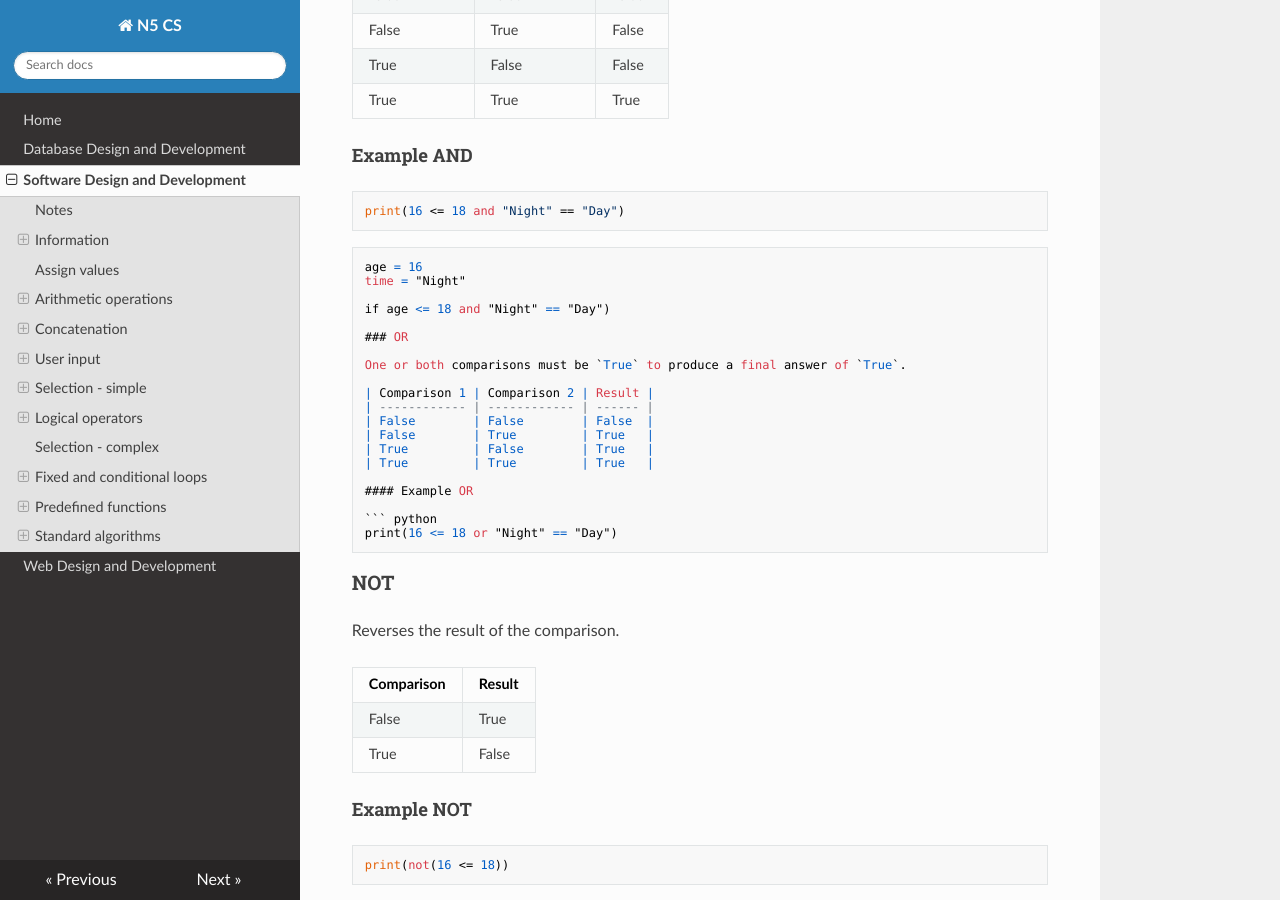
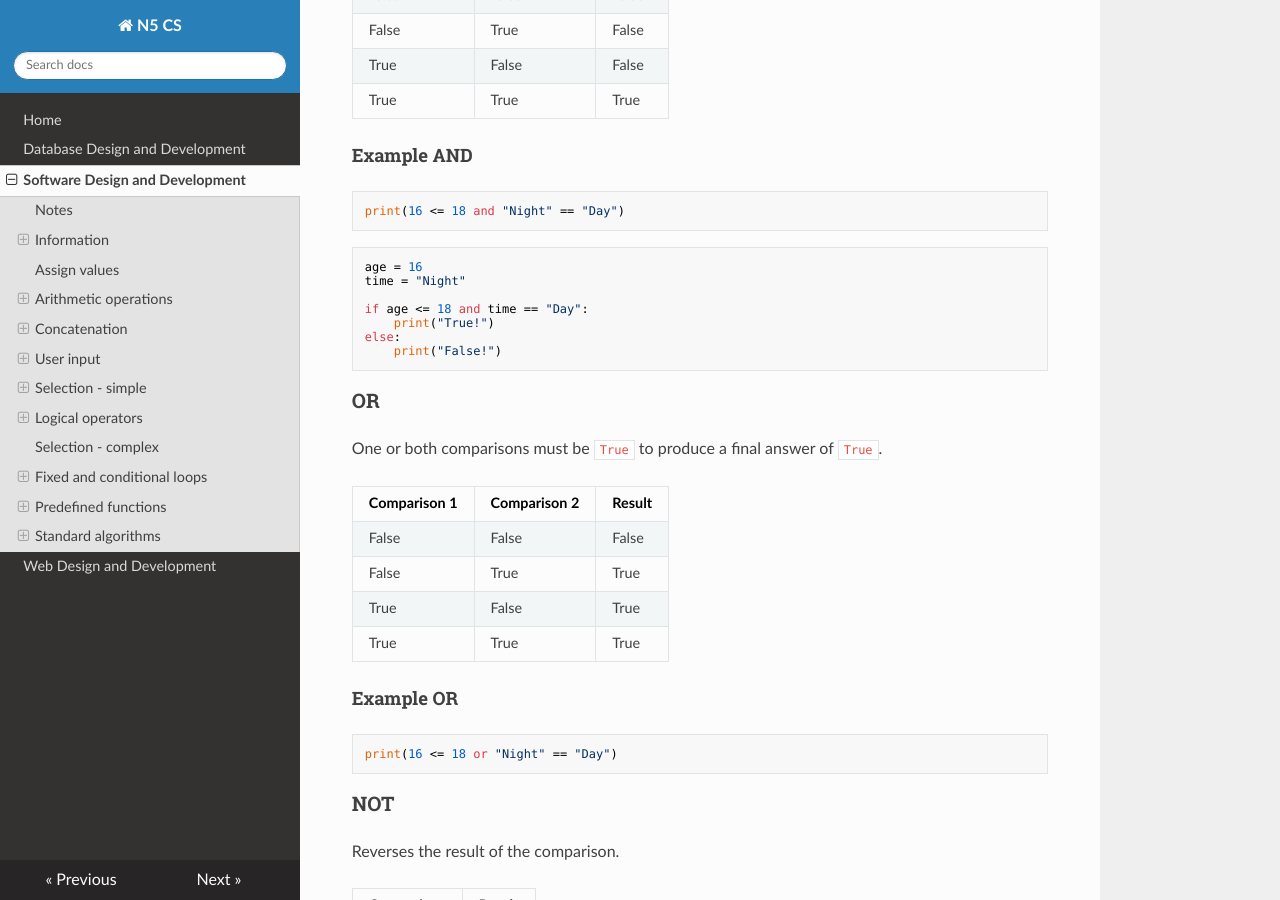
Before and after one commit to MrFriendCS/N5-CS, an MkDocs documentation site: the page built from docs/N5-CS-SDD.md, in a window 1280 px wide and 900 px high, scrolled down 5937 px. Built offline with MkDocs 1.6.1, drawn with Linux system fonts in a browser that asks for light colours; nearby versions of some CDN libraries.

Commit message:
docs/N5-CS-SDD.md updated from https://stackedit.io/

````diff
--- a/docs/N5-CS-SDD.md
+++ b/docs/N5-CS-SDD.md
@@ -312,11 +312,15 @@ Both comparisons must be `True` to produce a final answer of `True`.
 print(16 <= 18 and "Night" == "Day")
 ```
 
-```
+``` python
 age = 16
 time = "Night"
 
-if age <= 18 and "Night" == "Day")
+if age <= 18 and time == "Day":
+	print("True!")
+else:
+	print("False!")
+```
 
 ### OR
 
````
Also changed, not shown: other parts of docs/N5-CS-SDD.md (+4 -4 lines).
